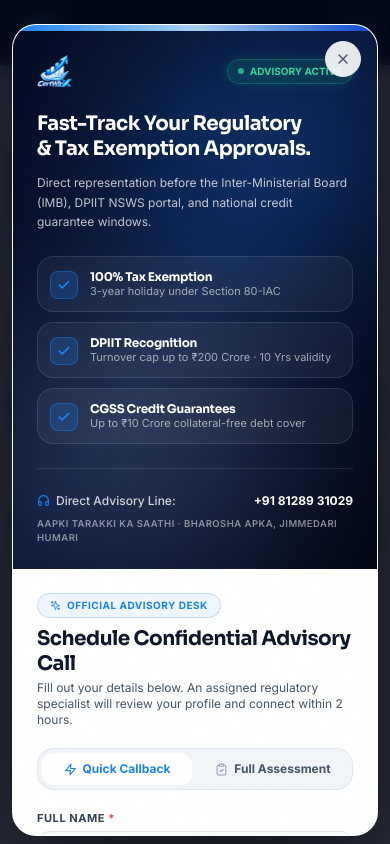
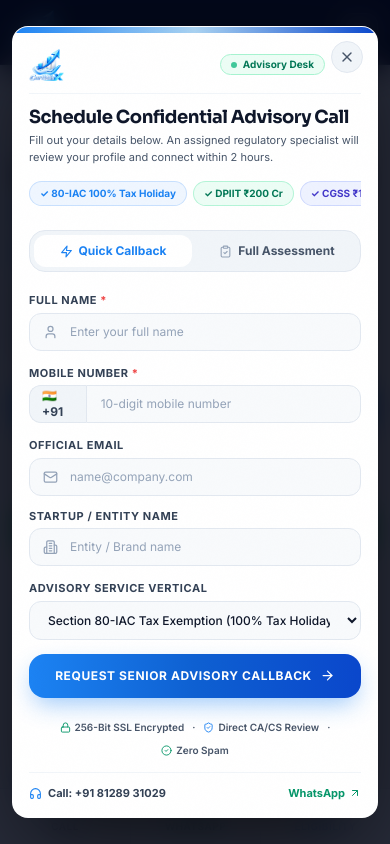
Before and after one commit to dipenzala/certwinx-platform, a React (Vite) app: page / in a window 390 px wide. Shown: the top 844 px of the page. Built offline with nearby package versions, Linux system fonts and the light colour scheme.

Commit message:
fix(lead-popup): streamline mobile layout to show form inputs and badges first while preserving desktop 2-column showcase

```diff
--- a/src/components/ui/LeadPopup.jsx
+++ b/src/components/ui/LeadPopup.jsx
@@ -221,12 +221,12 @@ export default function LeadPopup({ delay = 4000, force = false }) {
         />
 
         {/* ============================================================
-            ULTRA-MEGA-LEVEL 2-COLUMN LUXURY ADVISORY MODAL
-            Left: Sovereign Navy Trust & Impact Pillar
-            Right: Executive Form with Rich Inputs & Glowing Accents
+            ULTRA-MEGA-LEVEL LUXURY ADVISORY MODAL
+            - Desktop: 2-Column Sovereign Navy Pillar + Executive Form
+            - Mobile: Streamlined High-Conversion Form First with Compact Trust Badges
            ============================================================ */}
         <div
-          className="relative w-full max-w-4xl rounded-3xl bg-white border border-white/20 shadow-[0_30px_90px_-15px_rgba(0,0,0,0.65)] overflow-hidden my-auto animate-in fade-in zoom-in-95 duration-200"
+          className="relative w-full max-w-lg md:max-w-4xl rounded-2xl md:rounded-3xl bg-white border border-white/20 shadow-[0_30px_90px_-15px_rgba(0,0,0,0.65)] overflow-hidden my-auto animate-in fade-in zoom-in-95 duration-200"
           style={{ maxHeight: 'calc(100vh - 32px)' }}
         >
           {/* Top Multi-Color Electric Accent Ribbon */}
@@ -235,7 +235,7 @@ export default function LeadPopup({ delay = 4000, force = false }) {
           {/* Close Button */}
           <button
             onClick={close}
-            className="absolute top-4 right-4 z-30 w-9 h-9 rounded-full bg-white/90 md:bg-slate-100 hover:bg-slate-200 border border-slate-200 flex items-center justify-center text-slate-600 hover:text-slate-900 shadow-xs hover:scale-105 transition-all cursor-pointer"
+            className="absolute top-3.5 right-3.5 md:top-4 md:right-4 z-30 w-8 h-8 md:w-9 md:h-9 rounded-full bg-slate-100 hover:bg-slate-200 border border-slate-200 flex items-center justify-center text-slate-600 hover:text-slate-900 shadow-xs hover:scale-105 transition-all cursor-pointer"
             aria-label="Close Enquiry Modal"
           >
             <X size={16} />
@@ -246,8 +246,9 @@ export default function LeadPopup({ delay = 4000, force = false }) {
 
               {/* ============================================================
                   LEFT COLUMN: SOVEREIGN ADVISORY CREST & TRUST PILLARS
+                  (Desktop/Tablet md+ only - hidden on mobile to show form first)
                  ============================================================ */}
-              <div className="md:col-span-5 bg-gradient-to-br from-[#060D24] via-[#091538] to-[#040816] text-white p-6 sm:p-8 flex flex-col justify-between relative overflow-hidden">
+              <div className="hidden md:flex md:col-span-5 bg-gradient-to-br from-[#060D24] via-[#091538] to-[#040816] text-white p-6 sm:p-8 flex-col justify-between relative overflow-hidden">
                 {/* Ambient Radial Mesh Lighting */}
                 <div className="absolute inset-0 pointer-events-none">
                   <div className="absolute top-0 right-0 w-64 h-64 rounded-full bg-[#1C83F3]/25 blur-[70px]" />
@@ -272,7 +273,7 @@ export default function LeadPopup({ delay = 4000, force = false }) {
                     Direct representation before the Inter-Ministerial Board (IMB), DPIIT NSWS portal, and national credit guarantee windows.
                   </p>
 
-                  {/* 4 Sovereign Credential Cards */}
+                  {/* 3 Sovereign Credential Cards */}
                   <div className="space-y-2.5">
                     <div className="p-3 rounded-2xl bg-white/5 border border-white/10 backdrop-blur-sm flex items-start gap-3">
                       <div className="w-7 h-7 rounded-lg bg-[#1C83F3]/20 border border-[#1C83F3]/40 flex items-center justify-center shrink-0 mt-0.5">
@@ -323,21 +324,44 @@ export default function LeadPopup({ delay = 4000, force = false }) {
 
               {/* ============================================================
                   RIGHT COLUMN: EXECUTIVE LEAD INQUIRY FORM
+                  (Full width on mobile, 7 cols on md+)
                  ============================================================ */}
-              <div className="md:col-span-7 p-6 sm:p-8 bg-white flex flex-col justify-between">
+              <div className="col-span-1 md:col-span-7 p-4 sm:p-6 md:p-8 bg-white flex flex-col justify-between">
                 <div>
+                  {/* Mobile-Only Header Brand Bar */}
+                  <div className="md:hidden flex items-center justify-between mb-3 pb-3 border-b border-slate-100 pr-9">
+                    <Logo size="sm" link={false} />
+                    <span className="inline-flex items-center gap-1.5 px-2.5 py-0.5 rounded-full bg-emerald-50 border border-emerald-200 text-[10px] font-bold text-emerald-700 shadow-xs">
+                      <span className="w-1.5 h-1.5 rounded-full bg-emerald-500 animate-pulse" />
+                      Advisory Desk
+                    </span>
+                  </div>
+
                   {/* Form Header */}
-                  <div className="mb-5">
-                    <div className="inline-flex items-center gap-1.5 px-3 py-1 rounded-full bg-blue-50 border border-blue-200 text-[10px] font-bold text-[#1C83F3] uppercase tracking-wider mb-2">
+                  <div className="mb-4 sm:mb-5">
+                    <div className="hidden md:inline-flex items-center gap-1.5 px-3 py-1 rounded-full bg-blue-50 border border-blue-200 text-[10px] font-bold text-[#1C83F3] uppercase tracking-wider mb-2">
                       <Sparkles size={11} className="text-[#1C83F3]" />
                       Official Advisory Desk
                     </div>
-                    <h4 className="font-display text-xl sm:text-2xl font-bold text-slate-900 leading-tight">
+                    <h4 className="font-display text-lg sm:text-2xl font-bold text-slate-900 leading-tight">
                       Schedule Confidential Advisory Call
                     </h4>
-                    <p className="text-xs text-slate-600 mt-1">
+                    <p className="text-[11px] sm:text-xs text-slate-600 mt-1">
                       Fill out your details below. An assigned regulatory specialist will review your profile and connect within 2 hours.
                     </p>
+
+                    {/* Mobile Compact Credential Badges */}
+                    <div className="md:hidden flex items-center gap-1.5 overflow-x-auto py-2 no-scrollbar mt-2">
+                      <span className="shrink-0 px-2.5 py-1 rounded-full bg-blue-50 text-[#1C83F3] border border-blue-200/80 text-[10px] font-bold">
+                        ✓ 80-IAC 100% Tax Holiday
+                      </span>
+                      <span className="shrink-0 px-2.5 py-1 rounded-full bg-emerald-50 text-emerald-700 border border-emerald-200/80 text-[10px] font-bold">
+                        ✓ DPIIT ₹200 Cr
+                      </span>
+                      <span className="shrink-0 px-2.5 py-1 rounded-full bg-indigo-50 text-indigo-700 border border-indigo-200/80 text-[10px] font-bold">
+                        ✓ CGSS ₹10 Cr Debt
+                      </span>
+                    </div>
                   </div>
 
                   {/* Mode Tabs */}
@@ -494,7 +518,7 @@ export default function LeadPopup({ delay = 4000, force = false }) {
                       </button>
 
                       {/* Security Trust Strip */}
-                      <div className="flex items-center justify-center gap-3 pt-2 text-[10px] text-slate-600 font-semibold">
+                      <div className="flex items-center justify-center gap-2 sm:gap-3 pt-2 text-[10px] text-slate-600 font-semibold flex-wrap">
                         <span className="flex items-center gap-1">
                           <Lock size={11} className="text-emerald-600" />
                           256-Bit SSL Encrypted
@@ -509,6 +533,26 @@ export default function LeadPopup({ delay = 4000, force = false }) {
                           <CheckCircle2 size={11} className="text-emerald-600" />
                           Zero Spam
                         </span>
+                      </div>
+
+                      {/* Mobile Direct Helpline Strip */}
+                      <div className="md:hidden mt-3 pt-3 border-t border-slate-100 flex items-center justify-between text-[11px]">
+                        <a
+                          href={`tel:${PHONE_NUMBER.replace(/\s+/g, '')}`}
+                          className="inline-flex items-center gap-1.5 font-bold text-slate-700 hover:text-[#1C83F3]"
+                        >
+                          <Headphones size={13} className="text-[#1C83F3]" />
+                          <span>Call: {PHONE_NUMBER}</span>
+                        </a>
+                        <a
+                          href={getWhatsAppLink('Direct Mobile Advisory Enquiry')}
+                          target="_blank"
+                          rel="noopener noreferrer"
+                          className="inline-flex items-center gap-1 font-bold text-emerald-600"
+                        >
+                          <span>WhatsApp</span>
+                          <ArrowUpRight size={12} />
+                        </a>
                       </div>
                     </form>
                   )}
```
